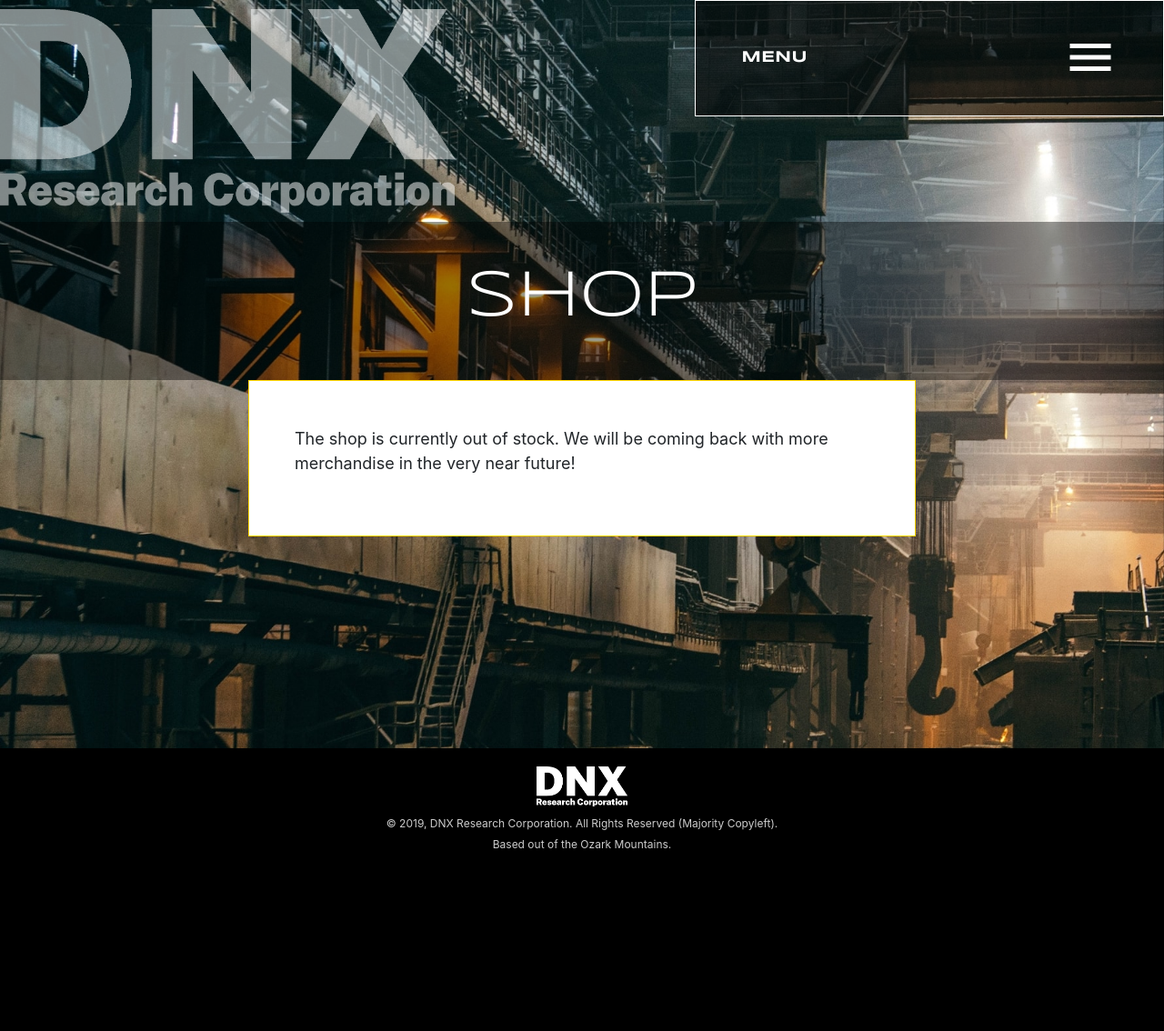
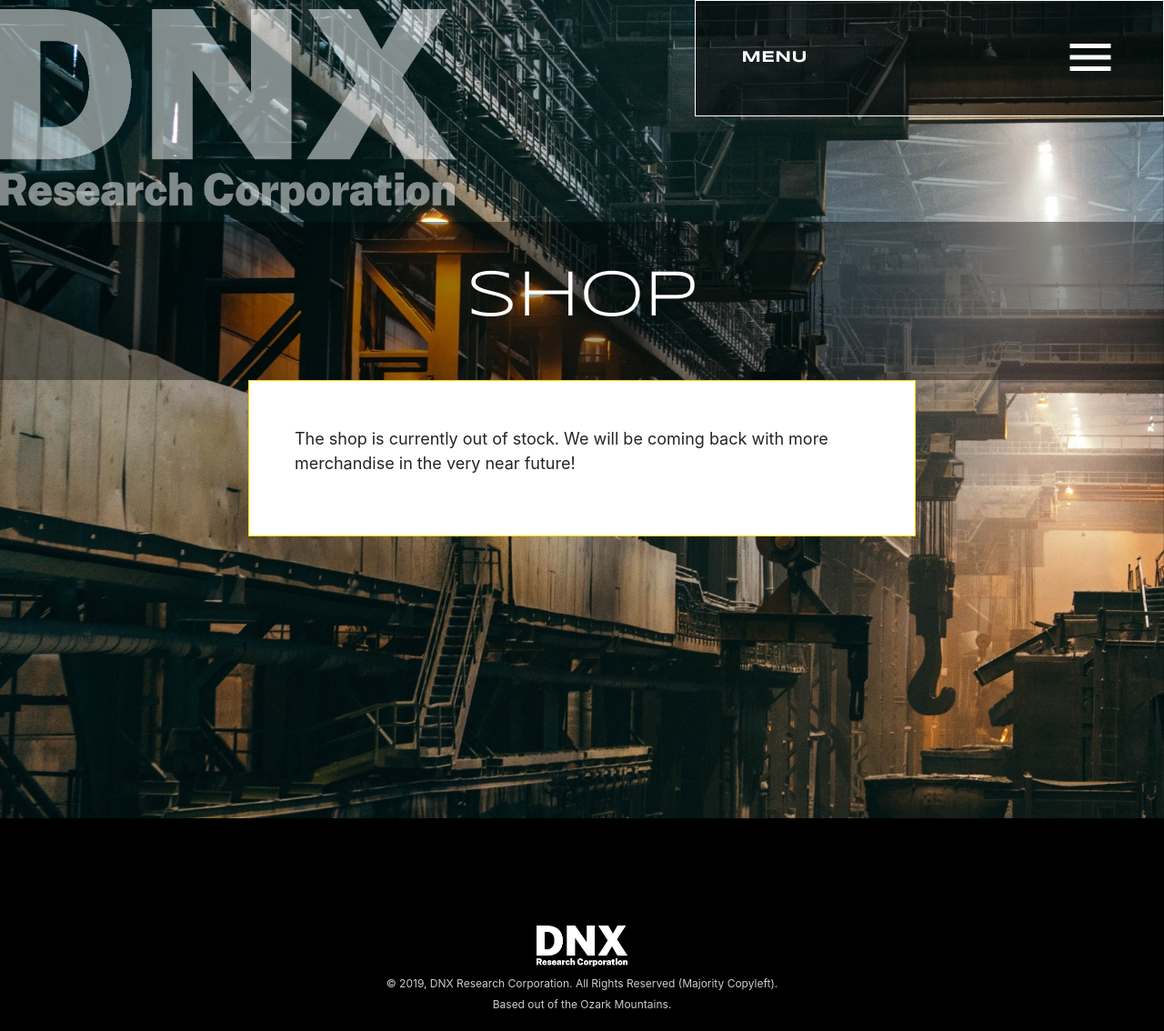
Before and after one commit to dnxresearch/dnxresearch.github.io, a Jekyll site: the page built from pages/shop.md, in a window 1280 px wide. Shown: the whole page at 91% size. Built offline with Jekyll 4.4.1, drawn with Linux system fonts in a browser that asks for light colours; before the commit the page ends 958 px from its top, so only the background shows below that.

Commit message:
better footer

```diff
--- a/assets/css/app.css
+++ b/assets/css/app.css
@@ -183,8 +183,7 @@
     background: #000;
     text-align: center;
     width: 100%;
-    position: absolute;
-    bottom: 0;
+    margin-top: 40px;
 }
 
 footer p {
```
